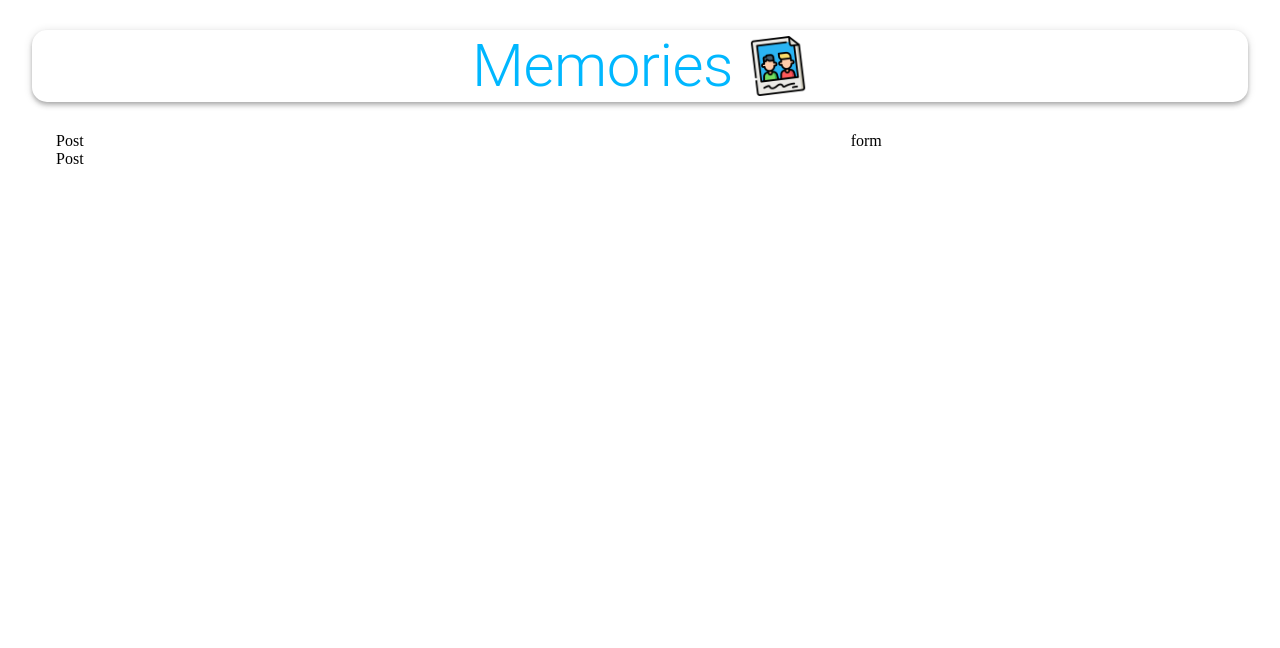
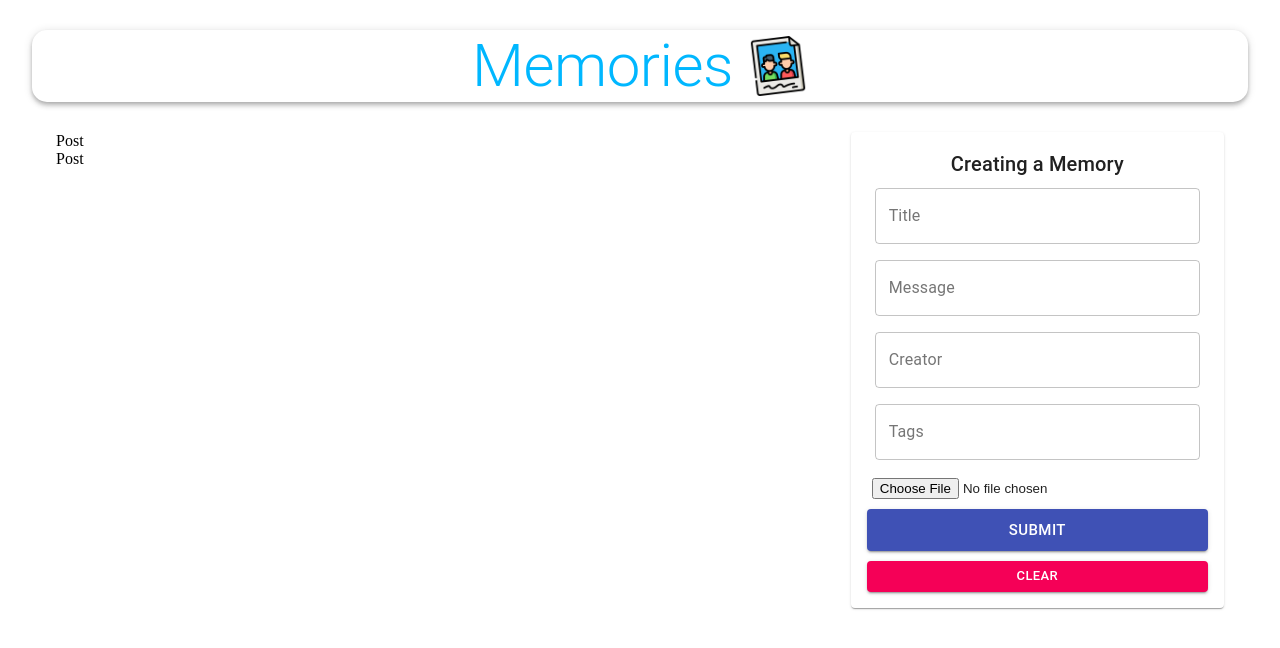
Before and after one commit to deshaXii/Memories-React-Application, a React (Create React App) app: page / in a window 1280 px wide. Shown: the top 648 px of the page. Built offline with nearby package versions, Linux system fonts and the light colour scheme; no server answers.

Commit message:
add our elements in form component and add classes on it

```diff
--- a/src/components/Form/Form.jsx
+++ b/src/components/Form/Form.jsx
@@ -1,11 +1,99 @@
-import React from 'react'
+import React, { useState } from "react";
+import { Button, TextField, Typography, Paper } from "@material-ui/core";
+import FileBase from "react-file-base64";
 import useStyles from "./style";
 
 const Form = () => {
-    const classes = useStyles()
-    return (
-        <div>form</div>
-    )
-}
+  const classes = useStyles();
+  const [postData, setPostData] = useState({
+    title: "",
+    message: "",
+    tags: "",
+    selectedFile: "",
+    creator: "",
+  });
 
-export default Form
+  const clear = () => {
+
+  }
+
+  const handelSubmit = () => {};
+  return (
+    <Paper className={classes.paper}>
+      <form
+        className={`${classes.root} ${classes.form}`}
+        onInvalid
+        onSubmit={handelSubmit}
+        autoComplete="off"
+      >
+        <Typography variant="h6">Creating a Memory</Typography>
+        <TextField
+          name="title"
+          variant="outlined"
+          label="Title"
+          fullWidth
+          value={postData.title}
+          onChange={(e) => setPostData({ ...postData, title: e.target.value })}
+        />
+        <TextField
+          name="message"
+          variant="outlined"
+          label="Message"
+          fullWidth
+          value={postData.message}
+          onChange={(e) =>
+            setPostData({ ...postData, message: e.target.value })
+          }
+        />
+        <TextField
+          name="creator"
+          variant="outlined"
+          label="Creator"
+          fullWidth
+          value={postData.creator}
+          onChange={(e) =>
+            setPostData({ ...postData, creator: e.target.value })
+          }
+        />
+        <TextField
+          name="tags"
+          variant="outlined"
+          label="Tags"
+          fullWidth
+          value={postData.tags}
+          onChange={(e) => setPostData({ ...postData, tags: e.target.value })}
+        />
+        <div className={classes.fileInput}>
+          <FileBase
+            type="file"
+            multipe={false}
+            onDone={(base64) =>
+              setPostData({ ...postData, selectedFile: base64 })
+            }
+          />
+        </div>
+        <Button
+          className={classes.buttonSubmit}
+          variant="contained"
+          color="primary"
+          size="large"
+          type="submit"
+          fullWidth
+        >
+          Submit
+        </Button>
+        <Button
+          variant="contained"
+          color="secondary"
+          size="small"
+          onClick={clear}
+          fullWidth
+        >
+          clear
+        </Button>
+      </form>
+    </Paper>
+  );
+};
+
+export default Form;
```
